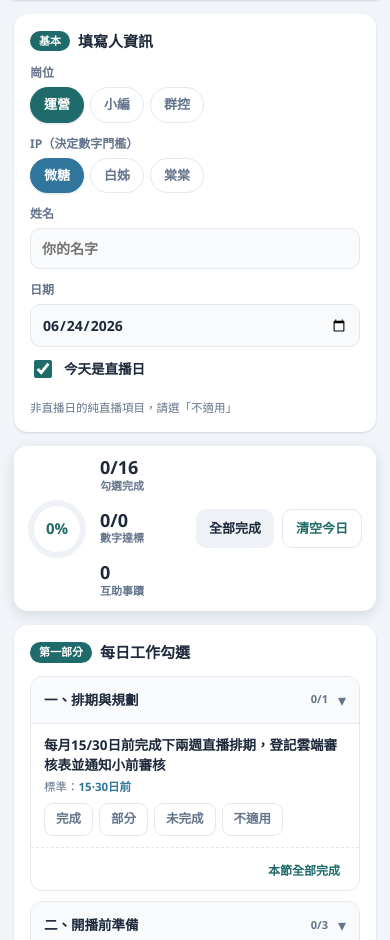
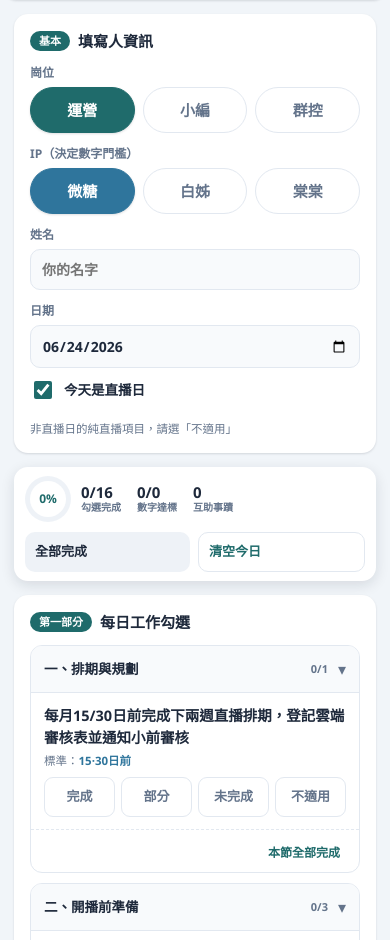
Before and after one commit to kuan811008-source/live-daily-report, a website: page public/index.html in a window 390 px wide. Shown: the part 108-1048 px from the top of the page. Drawn offline with Linux system fonts and the light colour scheme.

Commit message:
手機版優化：崗位/IP/狀態改為大尺寸滿版按鈕、精簡置頂統計列，提升觸控與切換易用性
Co-Authored-By: Claude Opus 4.8 <noreply@anthropic.com>

```diff
--- a/public/index.html
+++ b/public/index.html
@@ -100,7 +100,24 @@ details.hist summary{cursor:pointer;font-weight:800;font-size:14px;color:var(--b
   padding:11px 18px;border-radius:12px;font-size:13px;font-weight:600;opacity:0;pointer-events:none;transition:.25s;z-index:99}
 .toast.show{opacity:1;transform:translateX(-50%) translateY(0)}
 .foot{text-align:center;font-size:11px;color:var(--muted);margin-top:10px}
-@media (max-width:540px){.grid.meta{grid-template-columns:1fr}.entry .row2{grid-template-columns:1fr}}
+@media (max-width:540px){
+  .grid.meta{grid-template-columns:1fr}
+  .entry .row2{grid-template-columns:1fr}
+  .seg{gap:8px}
+  .seg button{flex:1 1 0;min-height:46px;font-size:15px;padding:8px 4px}
+  .summary{padding:9px 11px;gap:10px;top:6px}
+  .ring{width:46px;height:46px}
+  .ring::before{inset:5px}
+  .ring b{font-size:12px}
+  .stat .v{font-size:15px}.stat .k{font-size:10px}
+  .sumact{width:100%;gap:8px}
+  .sumact .btn{flex:1;padding:9px 10px;font-size:13px}
+  .item{padding:12px 13px}
+  .item .q{font-size:14.5px}
+  .statebtns{gap:6px}
+  .statebtns button{flex:1 1 0;min-height:40px;font-size:13px}
+  .numrow input{max-width:none;flex:1}
+}
 @media print{
   body{background:#fff}.summary,.sumact,.secact,.btn,.actbar,.sup-lock .btn,details.hist,header.top .sub{box-shadow:none}
   .no-print{display:none !important}.card,.sec{box-shadow:none;border-color:#ccc}.sec.col>.body{display:block !important}
```
